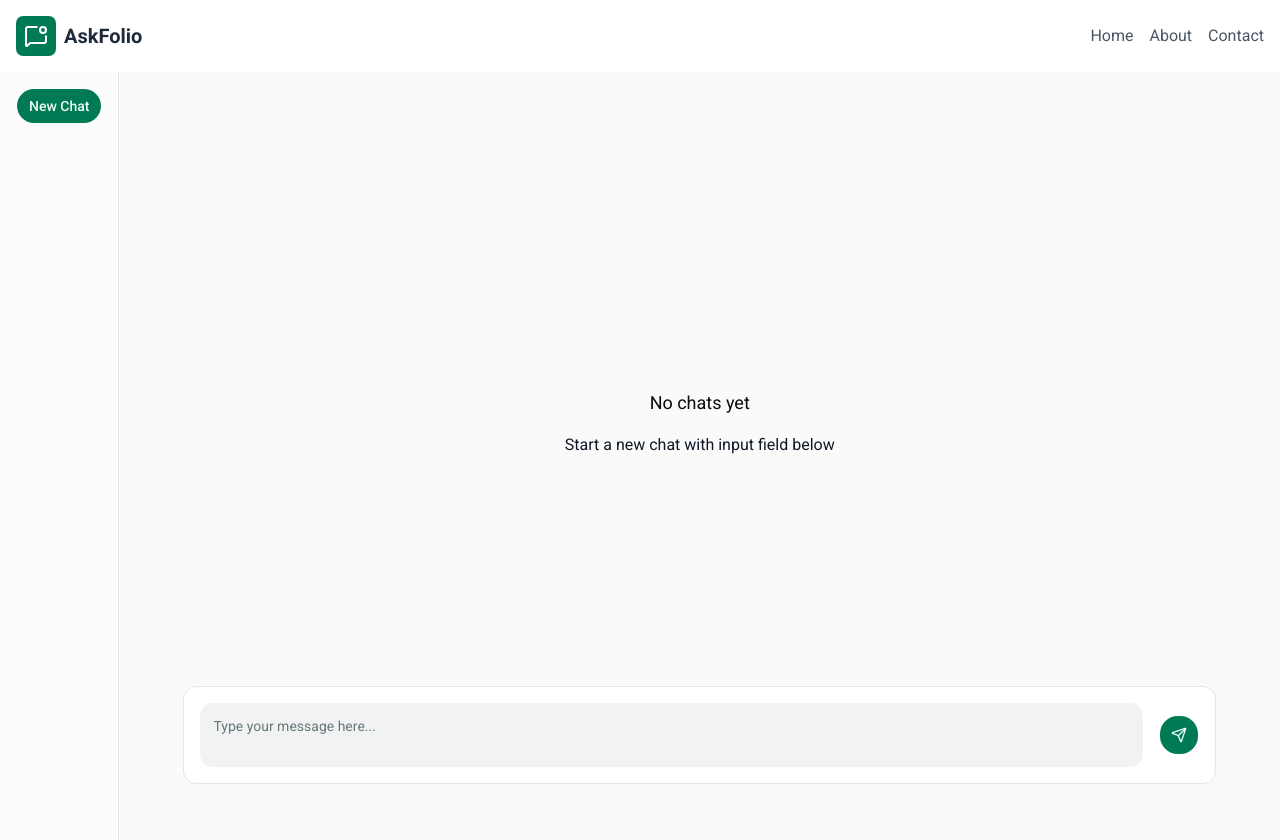
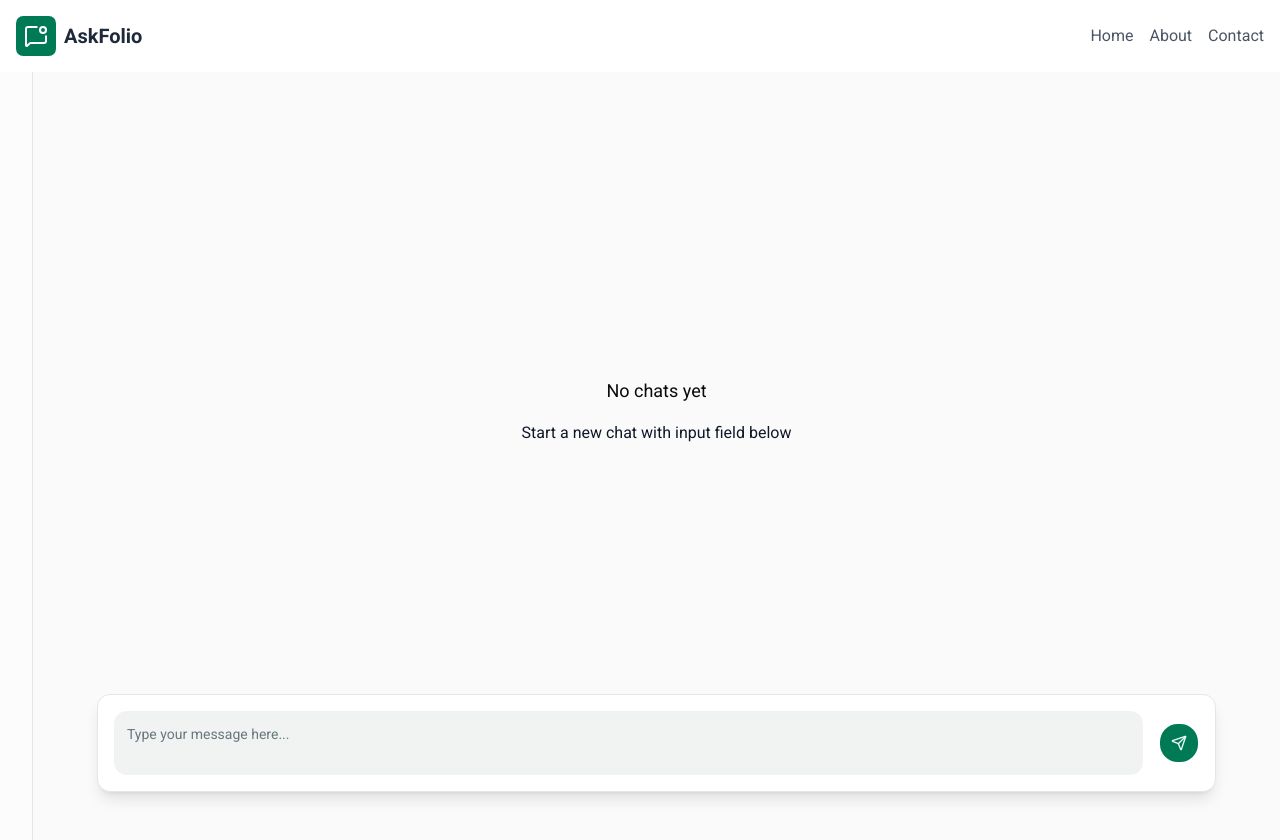
Before and after one commit to bashir-muhammad/askfolio, a Next.js app: page / in a window 1280 px wide. Shown: the top 840 px of the page. Built offline with nearby package versions, Linux system fonts and the light colour scheme.

Commit message:
chore: improve layout style

```diff
--- a/src/app/page.tsx
+++ b/src/app/page.tsx
@@ -4,11 +4,11 @@ import SideBar from "@/components/side-bar/side-bar";
 
 export default function Home() {
   return (
-    <div className="flex justify-center bg-zinc-50">
+    <div className="flex justify-center bg-zinc-50 h-screen">
       <SideBar />
-      <main className="flex flex-col justify-between px-16 py-4 w-full h-screen ">
+      <main className="flex flex-col justify-between px-16 py-4 w-full">
         <MessageList />
-        <div className="sticky bottom-4 border rounded-2xl bg-white">
+        <div className="sticky bottom-2 border rounded-2xl bg-white shadow-lg">
           <InputBox />
         </div>
       </main>
--- a/src/components/message-list/message-list.tsx
+++ b/src/components/message-list/message-list.tsx
@@ -8,7 +8,7 @@ import { useChatStore } from "@/store/chat-store";
 const MessageList = () => {
   const { chats, activeChatId } = useChatStore();
   return (
-    <div className="flex flex-col items-center justify-center gap-4 h-full">
+    <div className="flex flex-col items-center justify-center gap-4 mb-6 h-full">
       {chats.length === 0 && (
         <div className="flex flex-col items-center justify-center gap-4 p-8">
           <h2 className="text-lg">No chats yet</h2>
--- a/src/components/side-bar/side-bar.tsx
+++ b/src/components/side-bar/side-bar.tsx
@@ -6,7 +6,9 @@ const SideBar = () => {
   const { chats, activeChatId, createNewChat, setActiveChat } = useChatStore();
   return (
     <aside className="border-r p-4 bg-white/50">
-      <Button onClick={() => createNewChat()}>New Chat</Button>
+      {chats.length > 0 && (
+        <Button onClick={() => createNewChat()}>New Chat</Button>
+      )}
       <ul className="mt-4 space-y-2">
         {chats.map((chat) => (
           <li key={chat.id}>
```
